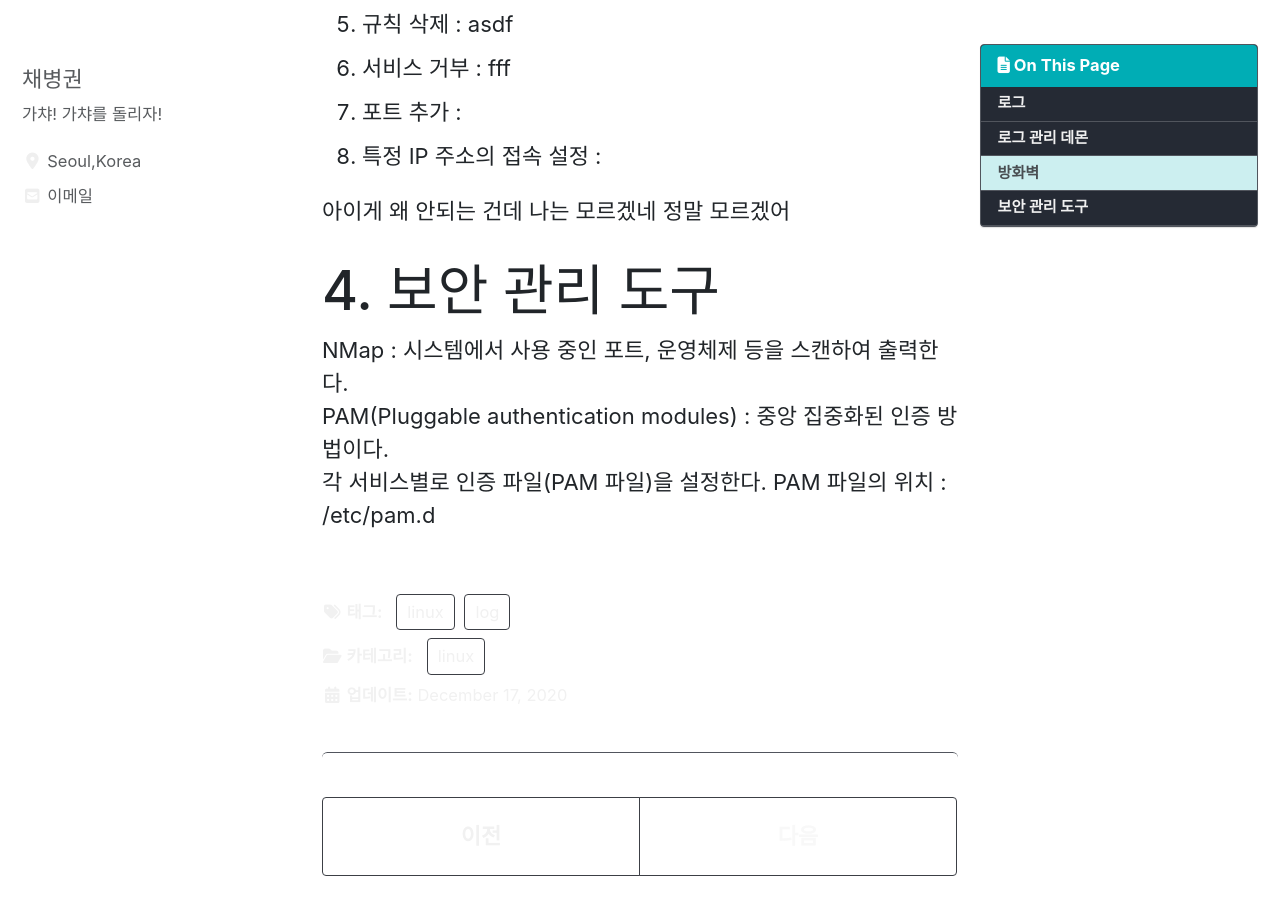
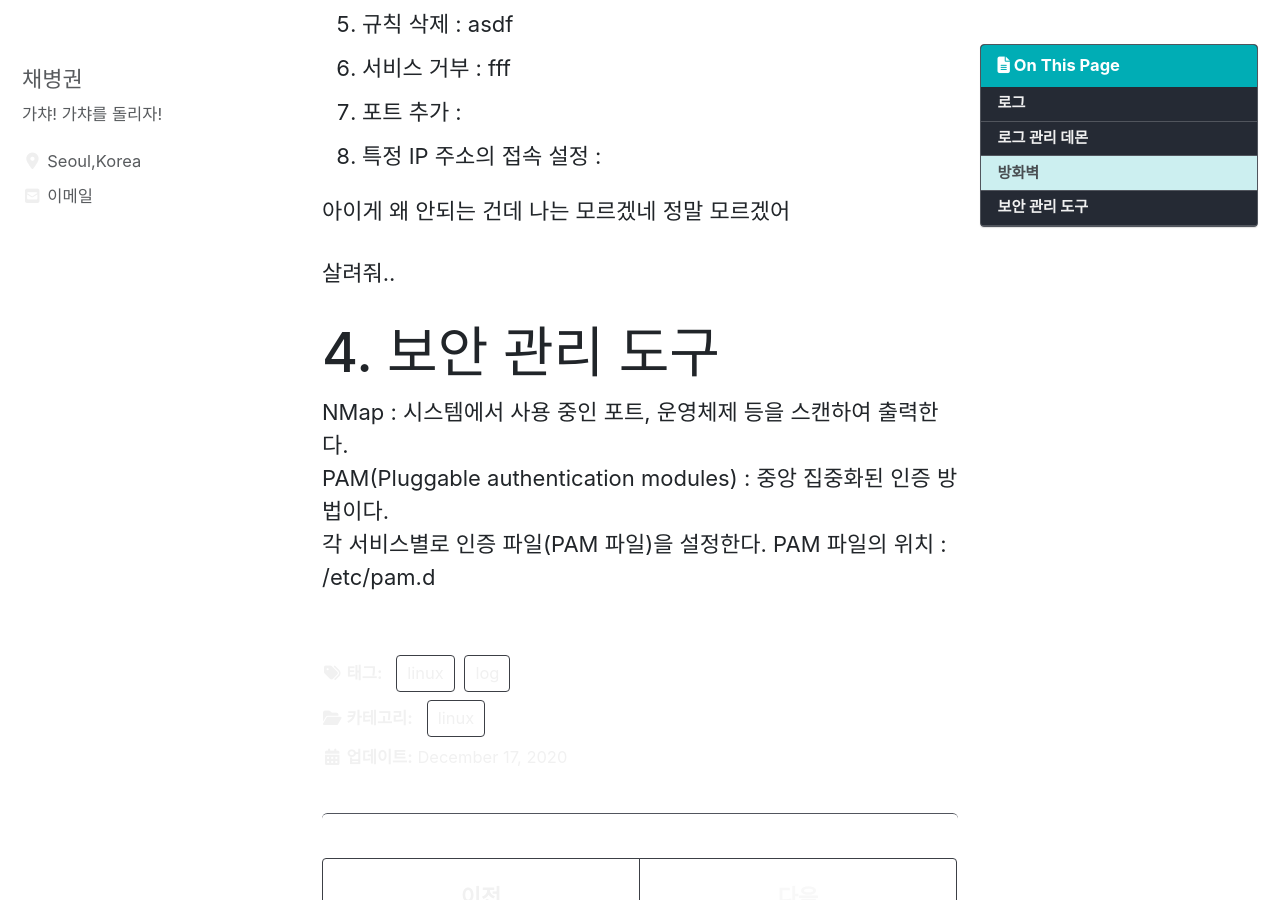
Before and after one commit to ByeongGwonChae/mynotebook, a Jekyll site: the page built from _posts/리눅스/2020-12-17-linux-log.md, in a window 1280 px wide and 900 px high, scrolled down 2443 px. Built offline with Jekyll 4.4.1, drawn with Linux system fonts in a browser that asks for light colours; cached includes are drawn as plain includes; nearby versions of some CDN libraries.

Commit message:
Update 2020-12-17-linux-log.md

```diff
--- a/_posts/리눅스/2020-12-17-linux-log.md
+++ b/_posts/리눅스/2020-12-17-linux-log.md
@@ -134,7 +134,7 @@ delete 명령 : 명령으로 설정한 규칙을 삭제한다.
 아이게 왜 안되는 건데 나는 모르겠네 정말 모르겠어
 
 
-
+살려줘..
 
 
 # 보안 관리 도구
```
